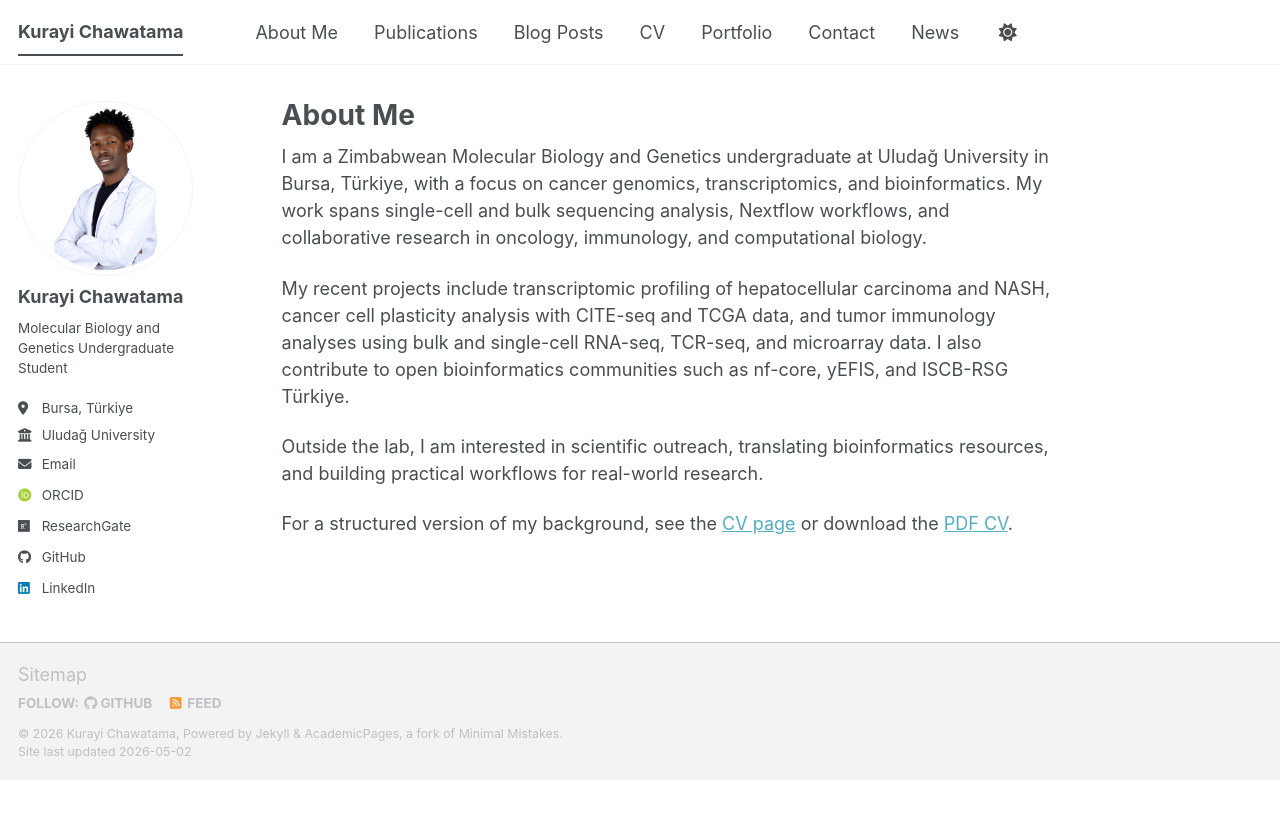
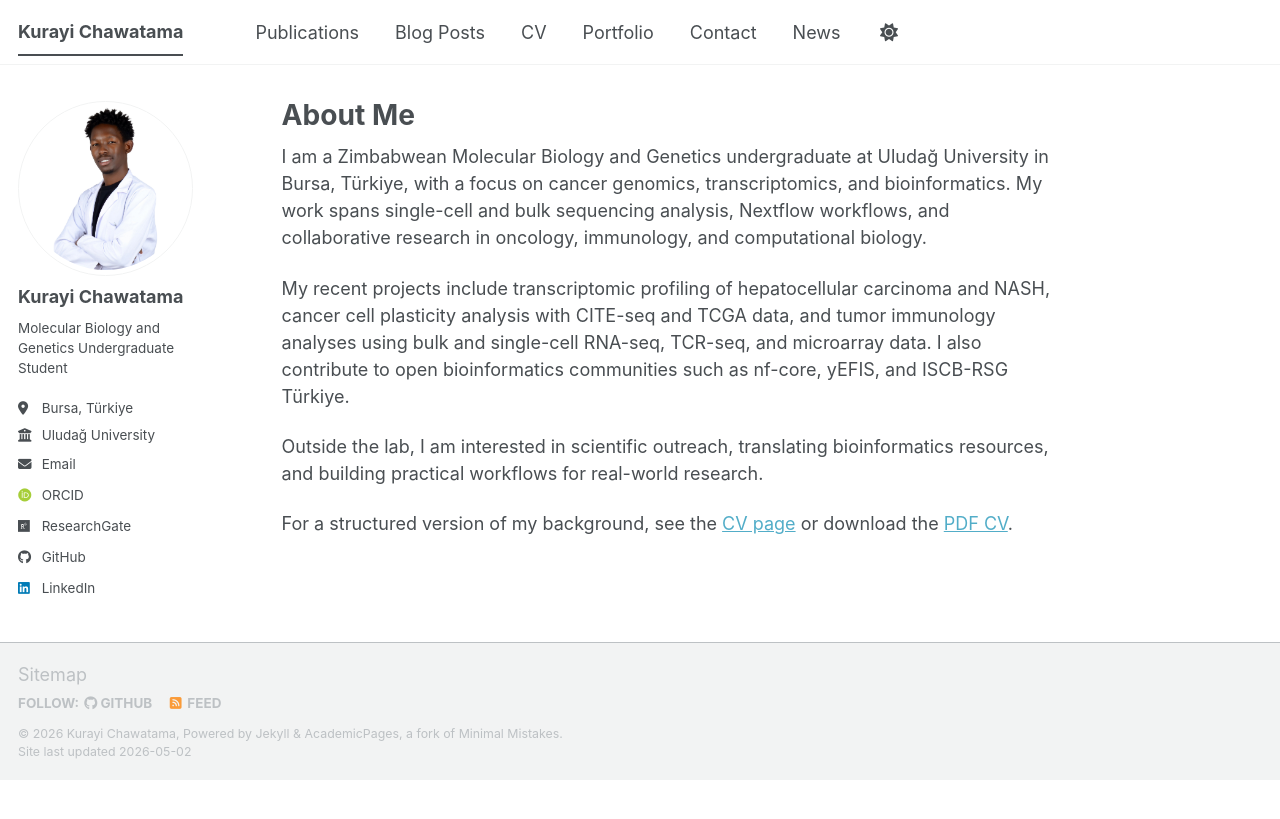
Before and after one commit to KurayiChawatama/kurayi-chawatama.github.io, a Jekyll site: the page built from _pages/about.md, in a window 1280 px wide. Shown: the top 819 px of the page. Built offline with Jekyll 4.4.1, drawn with Linux system fonts in a browser that asks for light colours; some web fonts are replaced; a script bundle is joined from its source files by our own code; library files that are not in the unit come from our copies.

Commit message:
Remove "About Me" link from navigation

```diff
--- a/_data/navigation.yml
+++ b/_data/navigation.yml
@@ -8,9 +8,6 @@
 #      Markdown formatted page while the second is generated using JSON.
 
 main:
-  - title: "About Me"
-    url: /
-
   - title: "Publications"
     url: /publications/
 
```
